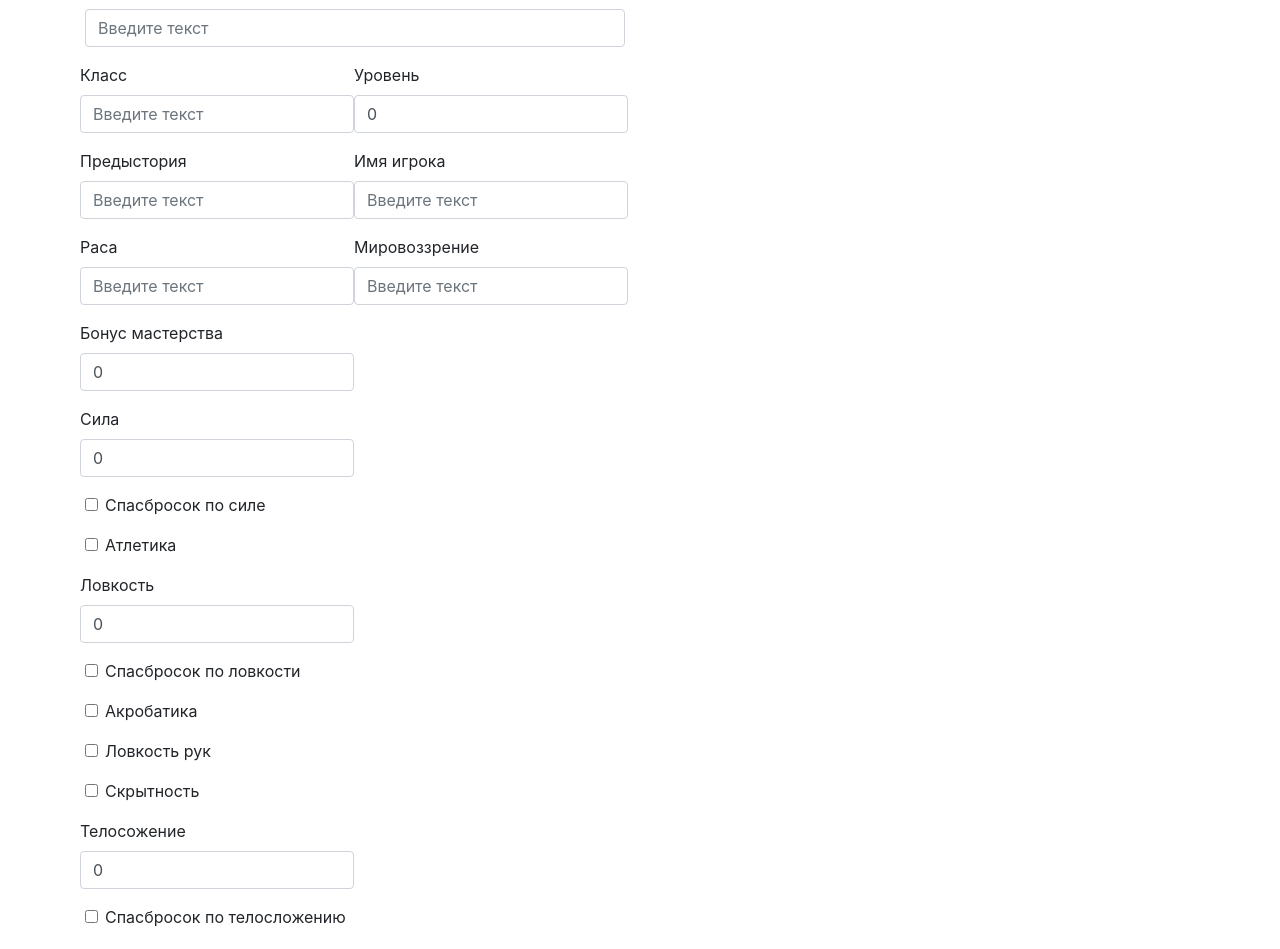
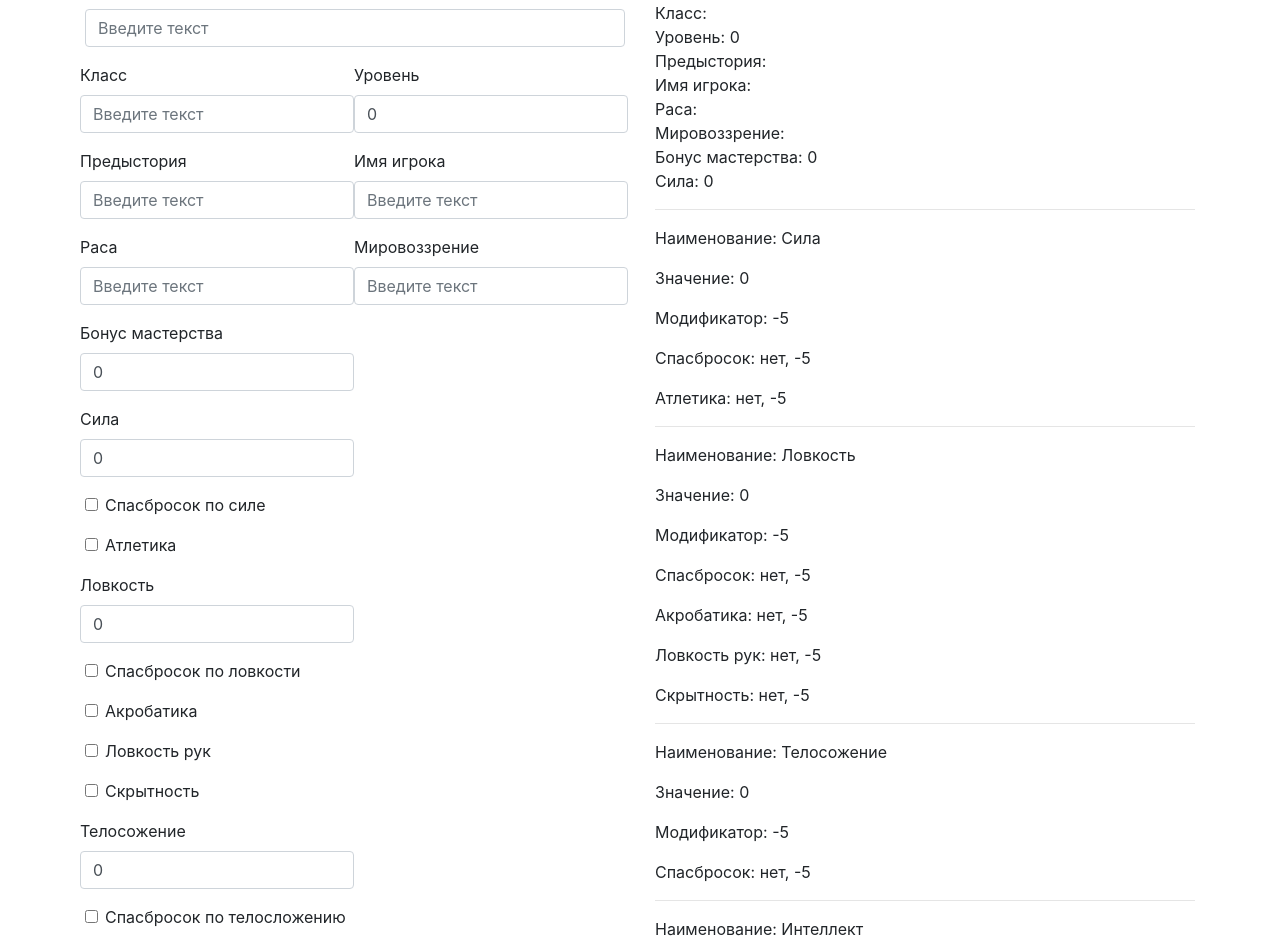
Before and after one commit to dashastik/dnd, a React (Create React App) app: page / in a window 1280 px wide. Shown: the part 23-972 px from the top of the page. Built offline with nearby package versions, Linux system fonts and the light colour scheme.

Commit message:
CardCharacter and Attribute added

```diff
--- /dev/null
+++ b/src/Attribute.js
@@ -0,0 +1,40 @@
+import React, { Component } from "react";
+import { connect } from "react-redux";
+
+
+class Attribute extends Component {
+    render() {
+        const paramValue = this.props[this.props.paramKey]
+        const mod = Number(((paramValue - 10) / 2).toFixed())
+        const isSave = this.props[this.props.paramSave]
+        const masteryBonus = this.props.masteryBonus
+        const saveValue = isSave ? mod + masteryBonus : mod
+        const list = this.props.list
+
+        return (
+            <div>
+                <p>Наименование: {this.props.label}</p>
+                <p>Значение: {paramValue} </p>
+                <p>Мoдификатор: {mod} </p>
+                <p>Спасбросок: {isSave ? "да" : "нет"}, {saveValue}</p>
+                <div>
+                    {list.map((item, i) => {
+                        const isCurrent = this.props[item.stateKey]
+                        const currentValue = isCurrent ? mod + masteryBonus : mod
+                        return <p key={i}>{item.label}: {isCurrent ? "да" : "нет"}, {currentValue}</p>
+                    })}
+                </div>
+            </div>
+        )
+    }
+}
+
+const mapStateToProps = (state) => {
+    return (state)
+}
+
+Attribute.defaultProps = {
+    list: []
+}
+
+export default connect(mapStateToProps)(Attribute);
--- a/src/CardCharacter.js
+++ b/src/CardCharacter.js
@@ -1,11 +1,111 @@
 import React, { Component } from "react";
+import { connect } from "react-redux";
+import Attribute from './Attribute';
 
 class CardCharacter extends Component {
+
     render() {
-        return(
-            <div>Card</div>
+        console.log(this.props);
+
+        return (
+            <div>
+                <div>
+                    Имя персонажа: {this.props.characterName}
+                </div>
+                <div>
+                    Класс: {this.props.class}
+                </div>
+                <div>
+                    Уровень: {this.props.level}
+                </div>
+                <div>
+                    Предыстория: {this.props.background}
+                </div>
+                <div>
+                    Имя игрока: {this.props.playerName}
+                </div>
+                <div>
+                    Раса: {this.props.race}
+                </div>
+                <div>
+                    Мировоззрение: {this.props.ideology}
+                </div>
+                <div>
+                    Бонус мастерства: {this.props.masteryBonus}
+                </div>
+                <div>
+                    Сила: {this.props.strength}
+                </div>
+                <hr />
+                <Attribute
+                    label="Сила"
+                    paramKey="strength"
+                    paramSave="strengthSave"
+                    list={[{ label: "Атлетика", stateKey: "athletics" }]}
+                />
+                <hr />
+                <Attribute
+                    label="Ловкость"
+                    paramKey="dexterity"
+                    paramSave="dexteritySave"
+                    list={[
+                        { label: "Акробатика", stateKey: "acrobatics" },
+                        { label: "Ловкость рук", stateKey: "sleightOfHand" },
+                        { label: "Скрытность", stateKey: "stealth" }
+                    ]}
+                />
+                <hr />
+                <Attribute
+                    label="Телосожение"
+                    paramKey="construction"
+                    paramSave="constructionSave"
+                />
+                <hr />
+                <Attribute
+                    label="Интеллект"
+                    paramKey="intelligence"
+                    paramSave="intelligenceSave"
+                    list={[
+                        { label: "Анализ", stateKey: "investigation" },
+                        { label: "История", stateKey: "history" },
+                        { label: "Магия", stateKey: "arcana" },
+                        { label: "Природа", stateKey: "nature" },
+                        { label: "Религия", stateKey: "religion" }
+                    ]}
+                />
+                <hr />
+                <Attribute
+                    label="Мудрость"
+                    paramKey="wisdom"
+                    paramSave="wisdomSave"
+                    list={[
+                        { label: "Внимательность", stateKey: "perception" },
+                        { label: "Выживание", stateKey: "survival" },
+                        { label: "Медицина", stateKey: "medicine" },
+                        { label: "Проницательность", stateKey: "insight" },
+                        { label: "Уход за животными", stateKey: "animalHandling" }
+                    ]}
+                />
+                <hr />
+                <Attribute
+                    label="Харизма"
+                    paramKey="charisma"
+                    paramSave="charismaSave"
+                    list={[
+                        { label: "Выступление", stateKey: "performance" },
+                        { label: "Запугивание", stateKey: "intimidation" },
+                        { label: "Обман", stateKey: "deception" },
+                        { label: "Убеждение", stateKey: "persuasion" }
+                    ]}
+                />
+
+
+            </div>
         )
     }
 }
 
-export default CardCharacter;
+const mapStateToProps = (state) => {
+    return (state)
+}
+export default connect(mapStateToProps)(CardCharacter);
```
